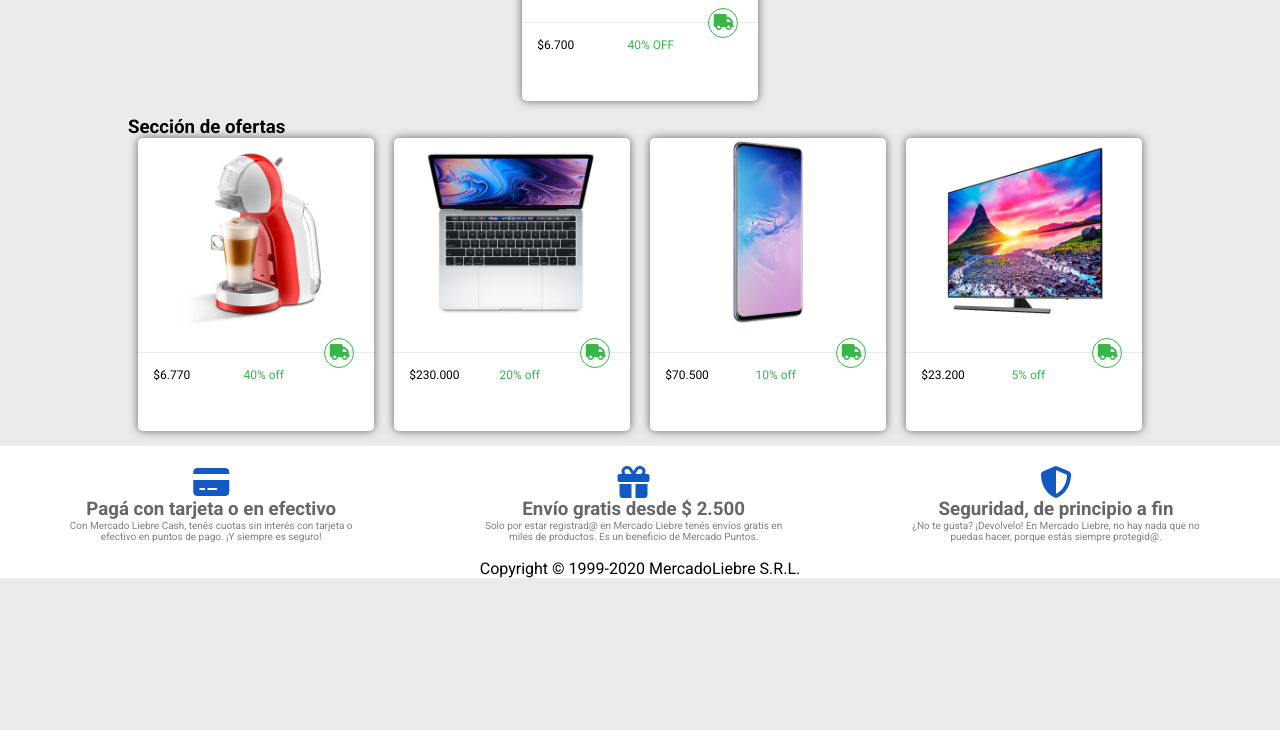
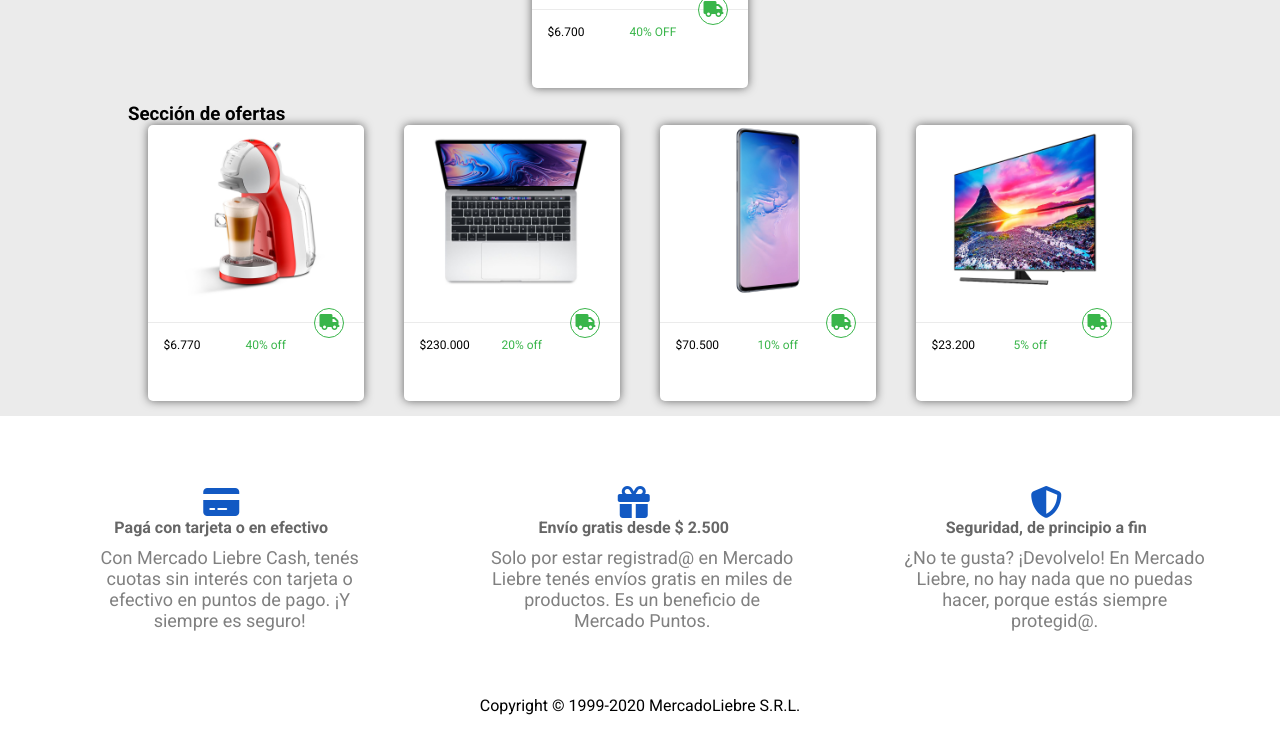
Before and after one commit to agustina4acosta/TP5, a website: page views/home.html in a window 1280 px wide. Shown: the part 1034-1764 px from the top of the page. Before the commit the page ends 1612 px from the top, so only its background shows below. Drawn offline with Linux system fonts and the light colour scheme.

Commit message:
Flex-box

```diff
--- a/public/stylesheets/header.css
+++ b/public/stylesheets/header.css
@@ -136,4 +136,5 @@
     .main-header .content .nav-bar ul li i{
         font-size: 14px;
     }
+
 }
--- a/public/stylesheets/home.css
+++ b/public/stylesheets/home.css
@@ -117,10 +117,11 @@
     .main-main .main-body .main-article .article-class{
         box-shadow: 0px 0px 10px rgb(100, 100, 100);
         min-width: 18%;
-        width: 23%;
+        width: 21%;
+
     }
     .main-main .main-body .main-article .article-class:hover{
-        width: 24%;
+        width: 22%;
 
 
     }
@@ -140,12 +141,13 @@
 }
 
 footer{
-    padding-top: 20px;
+    padding: 15px;
     text-align: center;
     background-color: white;
 }
 footer .target{
-    margin-bottom: 15px;
+    margin-bottom: 10px;
+    margin-top: 40px;
 }
 footer .target i{
     font-size: 2em;
@@ -153,19 +155,25 @@ footer .target i{
 }
 footer .target h3{
     color: #666;
+    font-size: 1em;
 }
 
 footer .target p{
-    display: inline-block;
-    width: 70vw;
     color: gray;
-    font-size: 12px;
+    font-size: .8em;
+    margin-left: 60px;
+    margin-right: 60px;
+    margin-top: 10px;
+
 }
+
 
 /*--------tablet----------*/
 @media (min-width:769px){
     footer .tarjetas{
         display: flex;
+        padding-bottom:40px ;
+        margin: 15px 0;
     }
     footer .tarjetas section{
         width: 33%;
@@ -173,7 +181,7 @@ footer .target p{
     footer .target p{
         width: 75%;
         color: gray;
-        font-size: 10px;
+        font-size: 18px;
     }
 
     footer .target i:hover{
--- a/views/home.html
+++ b/views/home.html
@@ -1,4 +1,4 @@
-<!DOCTYPE html>
+<!DOCTYPE html>-
 <html lang="en">
 <head>
     <meta charset="UTF-8">
```
Also changed, not shown: views/ingresa.html (line endings or trailing spaces).
